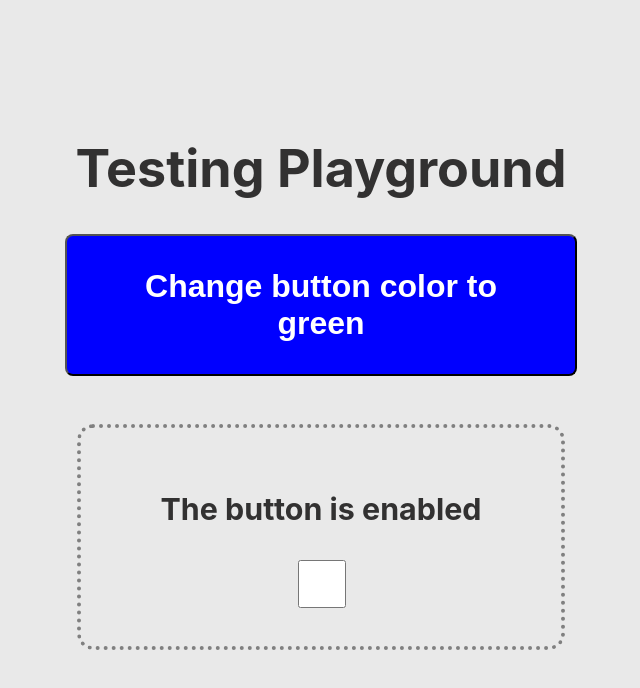
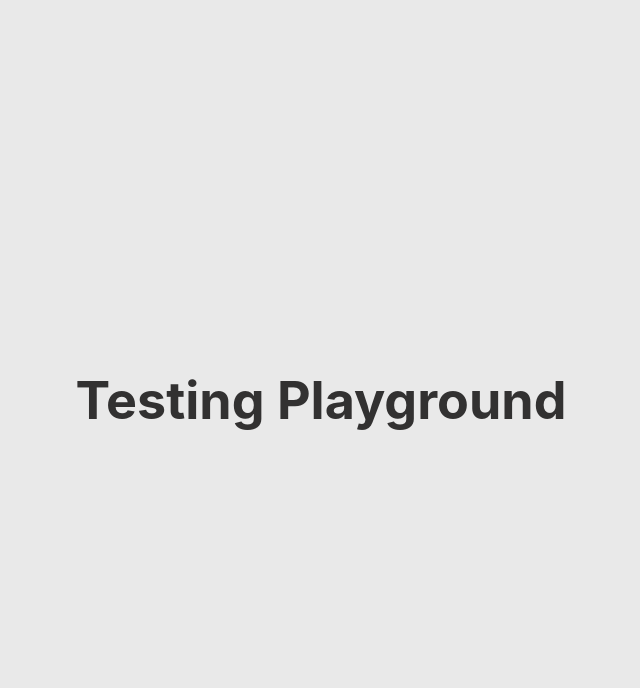
Before and after one commit to sfanetti/test-playground, a React (Create React App) app: page / in a window 1280 px wide. Shown: the top 688 px of the page, without its empty margins (319-959 px from the left). Built offline with nearby package versions, Linux system fonts and the light colour scheme.

Commit message:
Removing the code so that the exercise can be meaningful

```diff
--- a/src/App.js
+++ b/src/App.js
@@ -19,16 +19,9 @@ function App() {
     <div className="App">
       <header className="App-header">
         <h1>Testing Playground</h1>
-        <button
-          type='button'
-          data-test-button-switch-color
-          aria-label='switch colors'
-          disabled={isDisabled}
-          style={{backgroundColor: buttonColor}}
-          onClick={changeButtonColor}>
-            Change button color to {inverseColor}
-        </button>
-        <CheckBlock isDisabled={isDisabled} setIsDisabled={setIsDisabled}/>
+        {
+          // Add your button and checkbox here
+        }
       </header>
     </div>
   );
--- a/src/components/CheckBlock.jsx
+++ /dev/null
@@ -1,26 +0,0 @@
-export default function CheckBlock({ setIsDisabled, isDisabled }) {
-    function getStyle(isDisabled) {
-        return isDisabled ? '0.3rem solid red' : '0.3rem dotted grey';
-    }
-    return <div
-            style={{
-                border: getStyle(isDisabled),
-                padding: '2rem 3rem',
-                margin: '3rem',
-                borderRadius: '1rem',
-                minWidth: '30vw'
-            }}>
-                <h3>The button is {isDisabled ? 'disabled' : 'enabled'}</h3>
-                <input
-                 style={{
-                    width: '3rem',
-                    height: '3rem',
-                    cursor: 'pointer'
-                 }}
-                 data-test-checkblock-input
-                 type="checkbox"
-                 value={isDisabled}
-                 onChange={() => setIsDisabled(!isDisabled)}
-                />
-    </div>
-}
```
Also changed, not shown: 2 other files (tests, documents, lock files or other folders).
